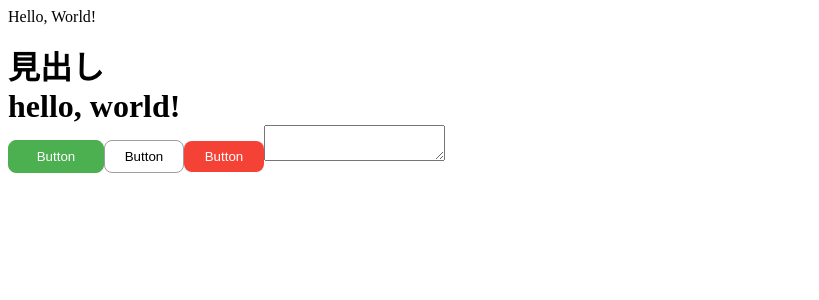
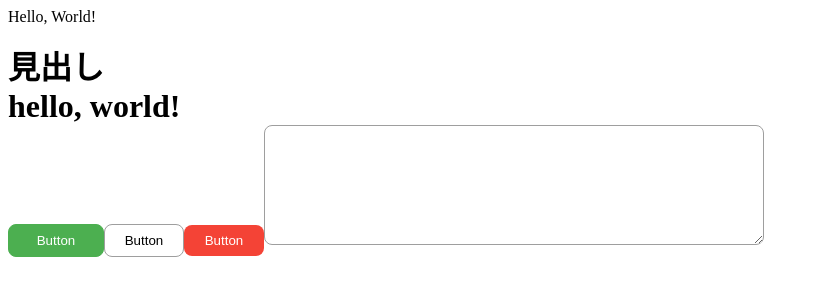
Before and after one commit to kasumi8pon/learning-typescript, a React app in the folder react-ui/: page / in a window 1280 px wide. Shown: the top 300 px of the page, without its empty margins (0-819 px from the left). Built offline with nearby package versions, Linux system fonts and the light colour scheme.

Commit message:
Add style to Texearea Component

```diff
--- a/react-ui/src/libs/Textarea.tsx
+++ b/react-ui/src/libs/Textarea.tsx
@@ -1,15 +1,28 @@
 import { VFC } from 'react'
-import styled from 'styled-components'
+import styled, { css } from 'styled-components'
+import { fontSize, space, radius, color } from './constants'
 
 type Props = {
   width?: number
   maxLength?: number
 }
 
-export const Textarea: VFC<Props> = () => {
+export const Textarea: VFC<Props> = ({width = 300}) => {
   return (
-    <Wrapper />
+    <Wrapper width={width} />
   )
 }
 
-const Wrapper = styled.textarea``
+const Wrapper = styled.textarea< { width: number }>`
+  height: 120px;
+  padding: ${space.m};
+  border-radius: ${radius.m};
+  border: solid 1px ${color.gray};
+  font-size: ${fontSize.m};
+
+  ${props =>
+  css`
+    width: ${props.width}px;
+  `
+  }
+`
```
